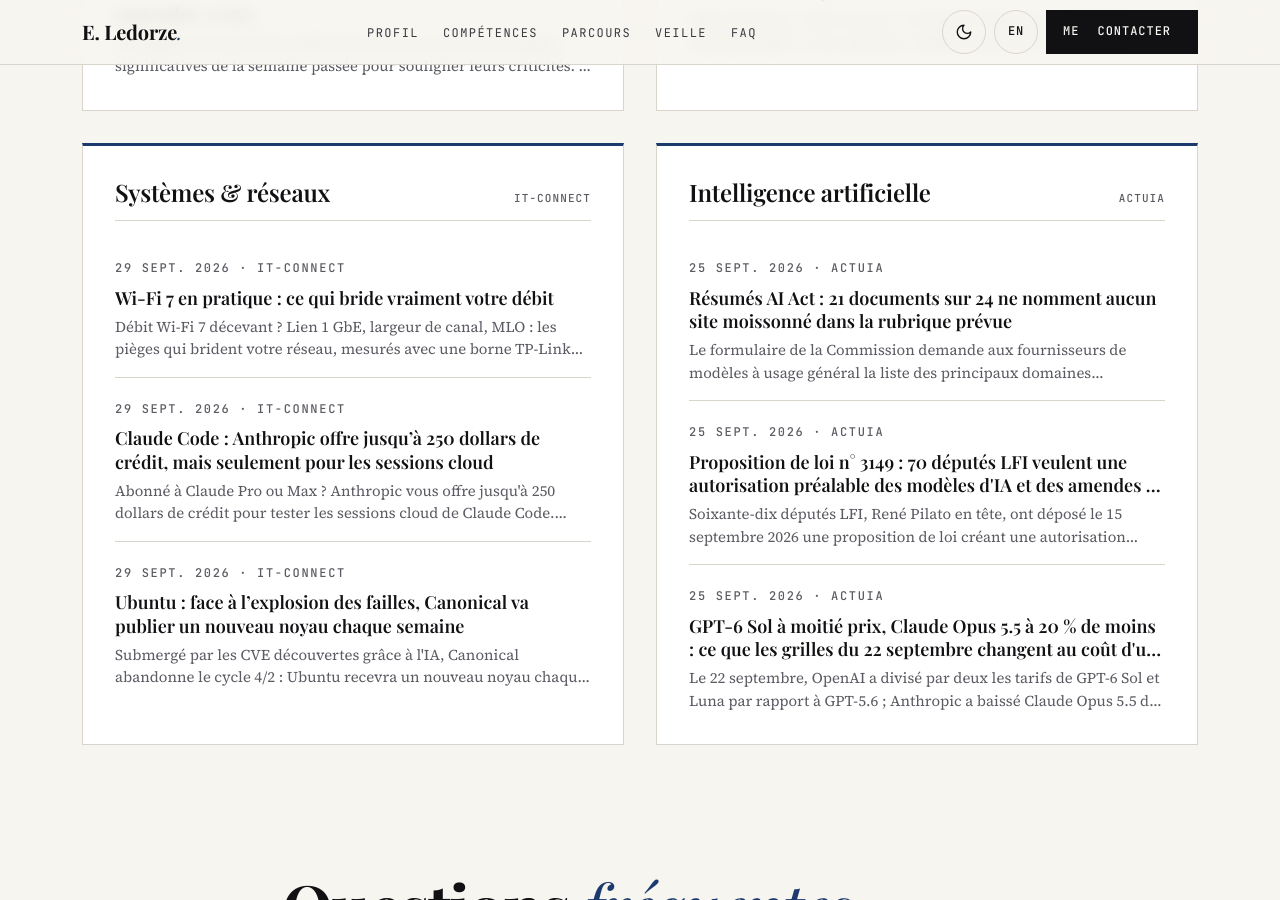
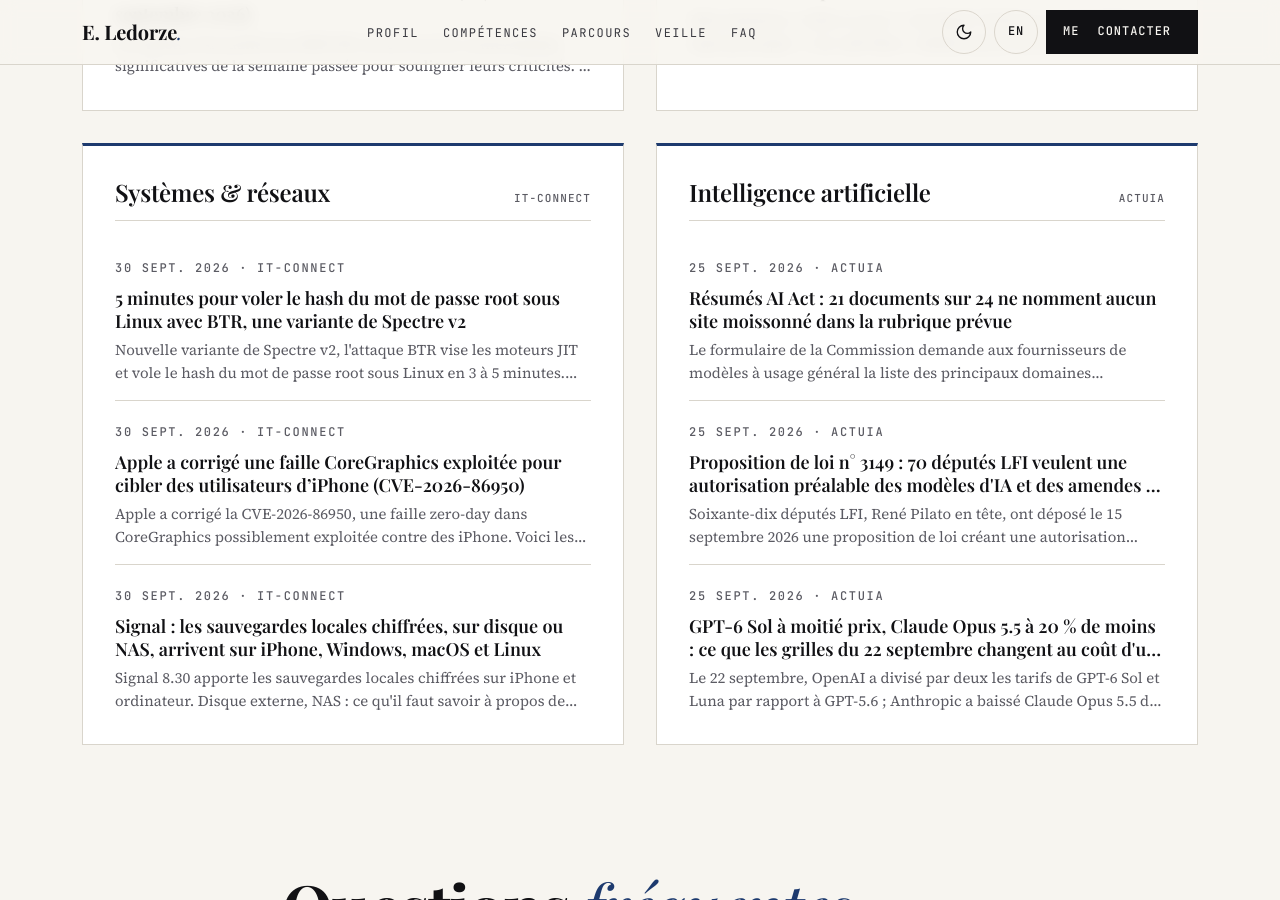
Before and after one commit to TheDringe54-lab/TheDringe54-lab.github.io, a Jekyll site: the page built from index.html, in a window 1280 px wide and 900 px high, scrolled down 4916 px. Built offline with Jekyll 4.4.1, drawn with Linux system fonts in a browser that asks for light colours; some of the changed text lies outside the part shown.

Commit message:
Veille techno : mise à jour automatique

```diff
--- a/_data/veille.json
+++ b/_data/veille.json
@@ -1,5 +1,5 @@
 {
-  "mise_a_jour": "2026-09-29",
+  "mise_a_jour": "2026-09-30",
   "themes": [
     {
       "id": "cyber",
@@ -63,25 +63,25 @@
       "titre_en": "Systems & networks",
       "articles": [
         {
-          "titre": "Wi-Fi 7 en pratique : ce qui bride vraiment votre débit",
-          "lien": "https://www.it-connect.fr/wifi-7-pratique-debit-tp-link-omada/",
+          "titre": "5 minutes pour voler le hash du mot de passe root sous Linux avec BTR, une variante de Spectre v2",
+          "lien": "https://www.it-connect.fr/spectre-v2-btr-linux-hash-mot-de-passe-root/",
           "source": "IT-Connect",
-          "date": "2026-09-29",
-          "resume": "Débit Wi-Fi 7 décevant ? Lien 1 GbE, largeur de canal, MLO : les pièges qui brident votre réseau, mesurés avec une borne TP-Link Omada. Le post Wi-Fi 7 en…"
+          "date": "2026-09-30",
+          "resume": "Nouvelle variante de Spectre v2, l'attaque BTR vise les moteurs JIT et vole le hash du mot de passe root sous Linux en 3 à 5 minutes. Comment se protéger ? Le…"
         },
         {
-          "titre": "Claude Code : Anthropic offre jusqu’à 250 dollars de crédit, mais seulement pour les sessions cloud",
-          "lien": "https://www.it-connect.fr/claude-code-sessions-cloud-credit-offert/",
+          "titre": "Apple a corrigé une faille CoreGraphics exploitée pour cibler des utilisateurs d’iPhone (CVE-2026-86950)",
+          "lien": "https://www.it-connect.fr/apple-cve-2026-86950-faille-zero-day-coregraphics/",
           "source": "IT-Connect",
-          "date": "2026-09-29",
-          "resume": "Abonné à Claude Pro ou Max ? Anthropic vous offre jusqu'à 250 dollars de crédit pour tester les sessions cloud de Claude Code. Voici comment en profiter. Le…"
+          "date": "2026-09-30",
+          "resume": "Apple a corrigé la CVE-2026-86950, une faille zero-day dans CoreGraphics possiblement exploitée contre des iPhone. Voici les mises à jour à installer…"
         },
         {
-          "titre": "Ubuntu : face à l’explosion des failles, Canonical va publier un nouveau noyau chaque semaine",
-          "lien": "https://www.it-connect.fr/ubuntu-noyau-linux-chaque-semaine-cve-ia/",
+          "titre": "Signal : les sauvegardes locales chiffrées, sur disque ou NAS, arrivent sur iPhone, Windows, macOS et Linux",
+          "lien": "https://www.it-connect.fr/signal-sauvegardes-locales-iphone-desktop/",
           "source": "IT-Connect",
-          "date": "2026-09-29",
-          "resume": "Submergé par les CVE découvertes grâce à l'IA, Canonical abandonne le cycle 4/2 : Ubuntu recevra un nouveau noyau chaque semaine à partir de fin octobre 2026…"
+          "date": "2026-09-30",
+          "resume": "Signal 8.30 apporte les sauvegardes locales chiffrées sur iPhone et ordinateur. Disque externe, NAS : ce qu'il faut savoir à propos de ces évolutions. Le post…"
         }
       ]
     },
```
